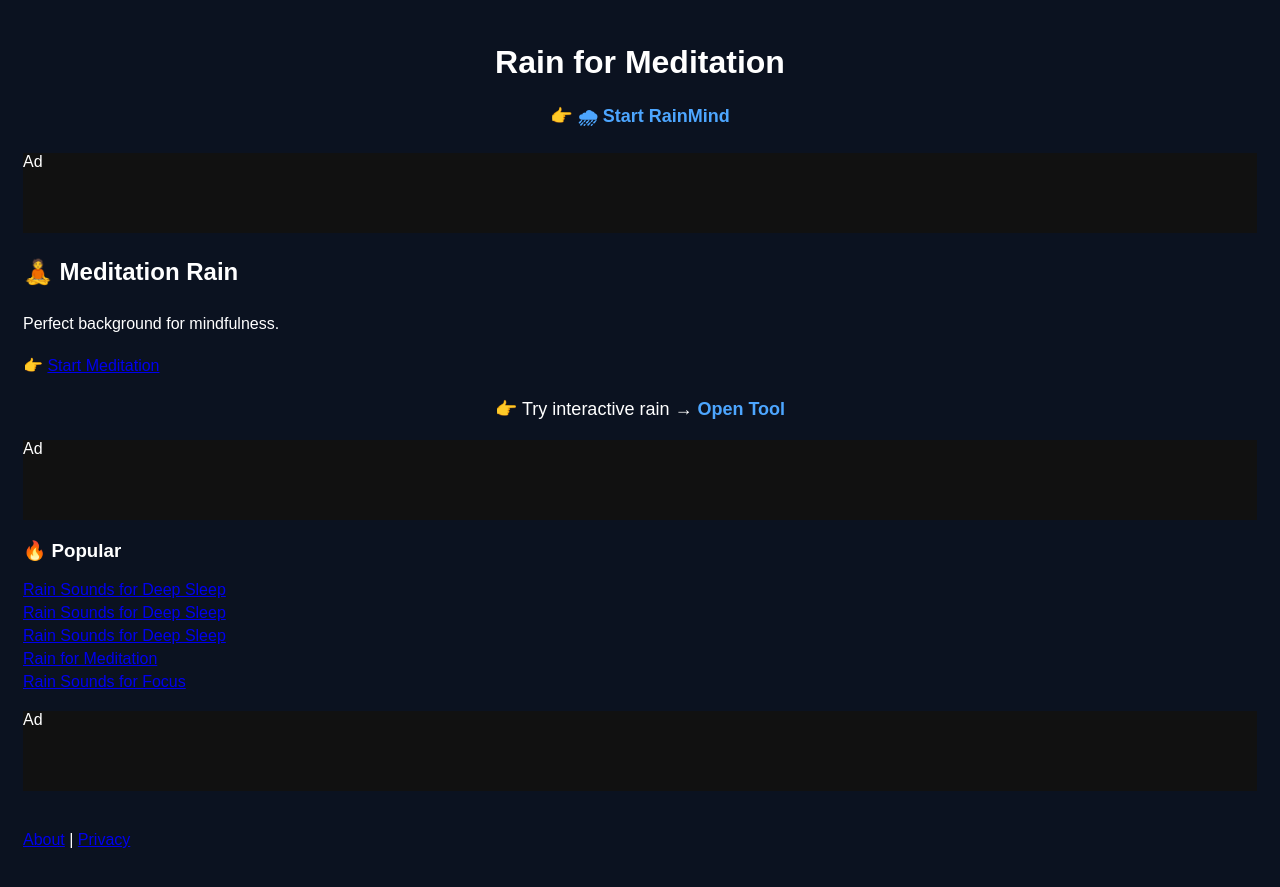
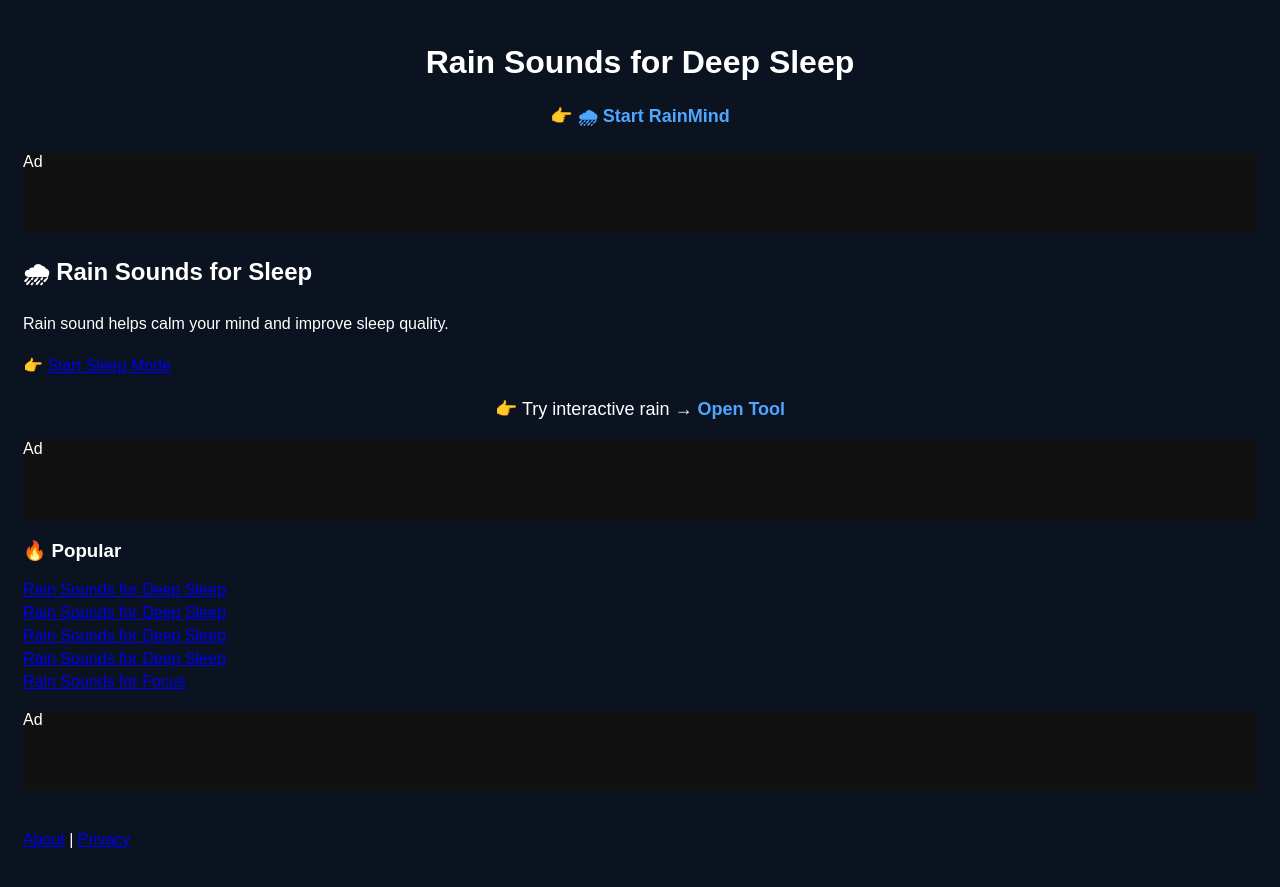
Before and after one commit to choijangwook/RainMind, a Jekyll site: the page built from _posts/2026-05-03-meditation.md, in a window 1280 px wide. Shown: the top 887 px of the page. Built offline with Jekyll 4.4.1, drawn with Linux system fonts in a browser that asks for light colours.

Commit message:
Update 2026-05-03-meditation.md

```diff
--- a/_posts/2026-05-03-meditation.md
+++ b/_posts/2026-05-03-meditation.md
@@ -1,12 +1,12 @@
 ---
 layout: post
-title: "Rain for Meditation"
-description: "Mindfulness sound"
+title: "Rain Sounds for Deep Sleep"
+description: "Sleep better with rain sounds"
 categories: [meditation]
 ---
 
-## 🧘 Meditation Rain
+## 🌧 Rain Sounds for Sleep
 
-Perfect background for mindfulness.
+Rain sound helps calm your mind and improve sleep quality.
 
-👉 [Start Meditation]({{ site.baseurl }}/index.html)
+👉 [Start Sleep Mode]({{ site.baseurl }}/index.html)
```
